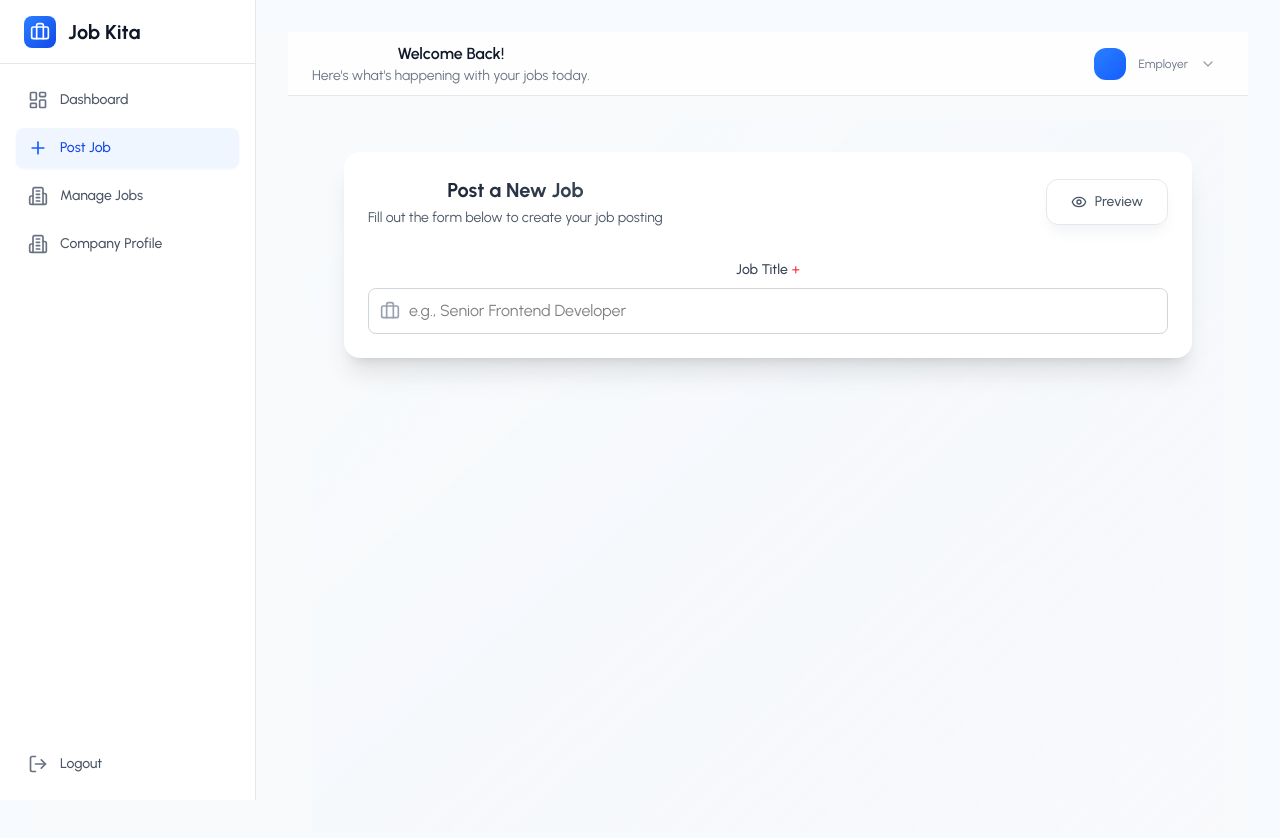
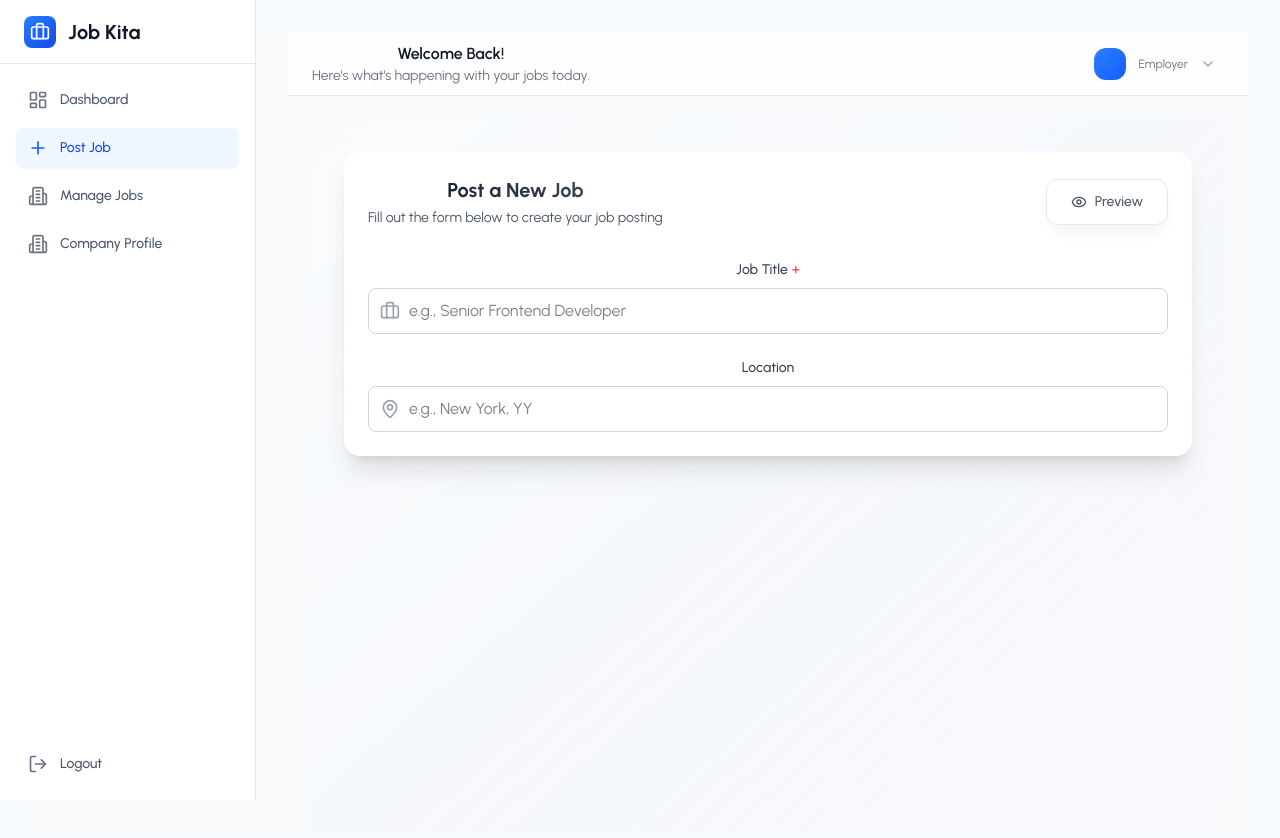
Before and after one commit to jmsjcmc/JobKita, a React (Vite) app in the folder frontend/: page /post-job in a window 1280 px wide. Shown: the top 838 px of the page. Built offline with nearby package versions, Linux system fonts and the light colour scheme.

Commit message:
feat: add location input field to JobPostingForm with validation and icon

```diff
--- a/frontend/src/pages/Employer/JobPostingForm.jsx
+++ b/frontend/src/pages/Employer/JobPostingForm.jsx
@@ -1,7 +1,7 @@
 import { useLocation, useNavigate } from "react-router-dom";
 import DashboardLayout from "../../components/layout/DashboardLayout";
 import { useState } from "react";
-import { Briefcase, Eye } from "lucide-react";
+import { Briefcase, Eye, MapPin } from "lucide-react";
 import InputField from "../../components/input/InputField";
 
 export default function JobPostingForm() {
@@ -82,6 +82,22 @@ export default function JobPostingForm() {
               error={errors.jobTitle}
               required
               icon={Briefcase}/>
+
+              {/* Location & Remote */}
+              <div>
+                <div>
+                  <div>
+                    <InputField
+                    label={'Location'}
+                    id={'locaiton'}
+                    placeholder={'e.g., New York, YY'}
+                    value={formData.location}
+                    onChange={(e) => handleInputChange('location', e.target.validationErrors)}
+                    error={errors.location}
+                    icon={MapPin}/>
+                  </div>
+                </div>
+              </div>
             </div>
           </div>
         </div>
```
